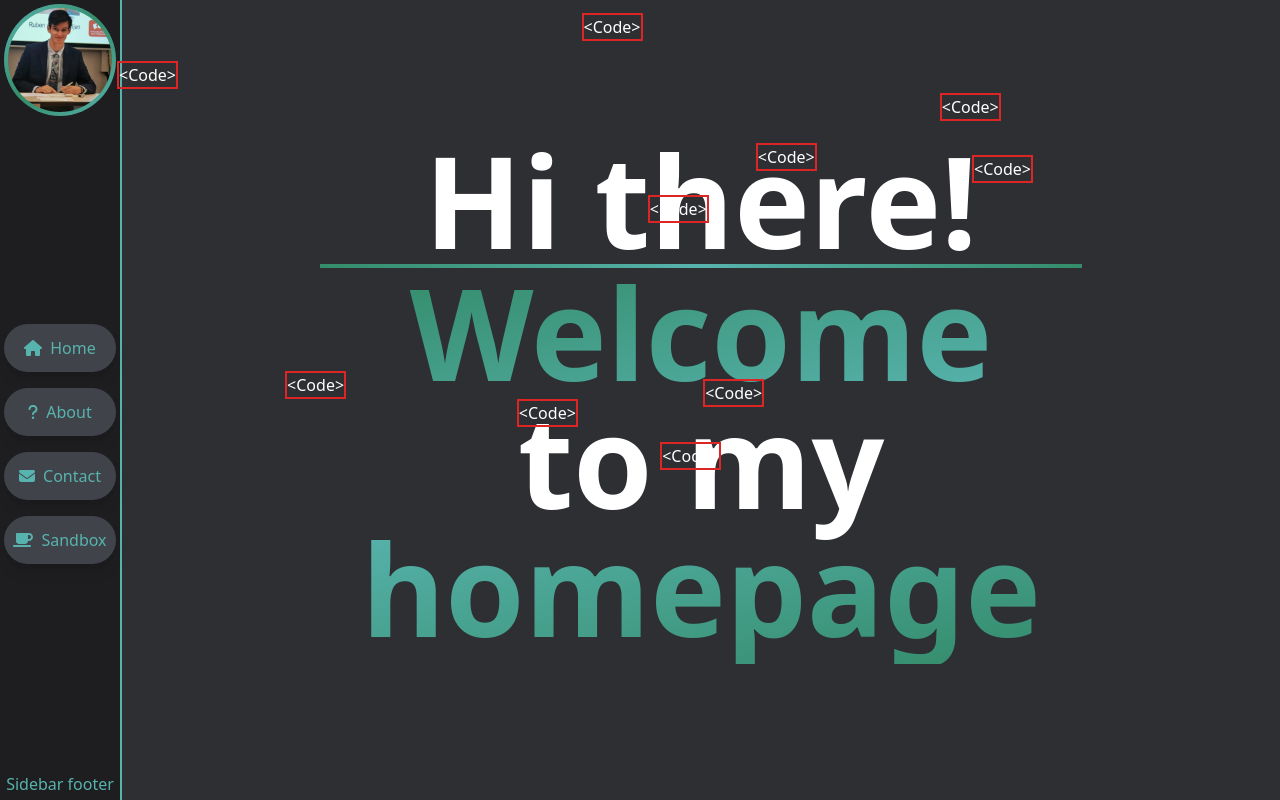
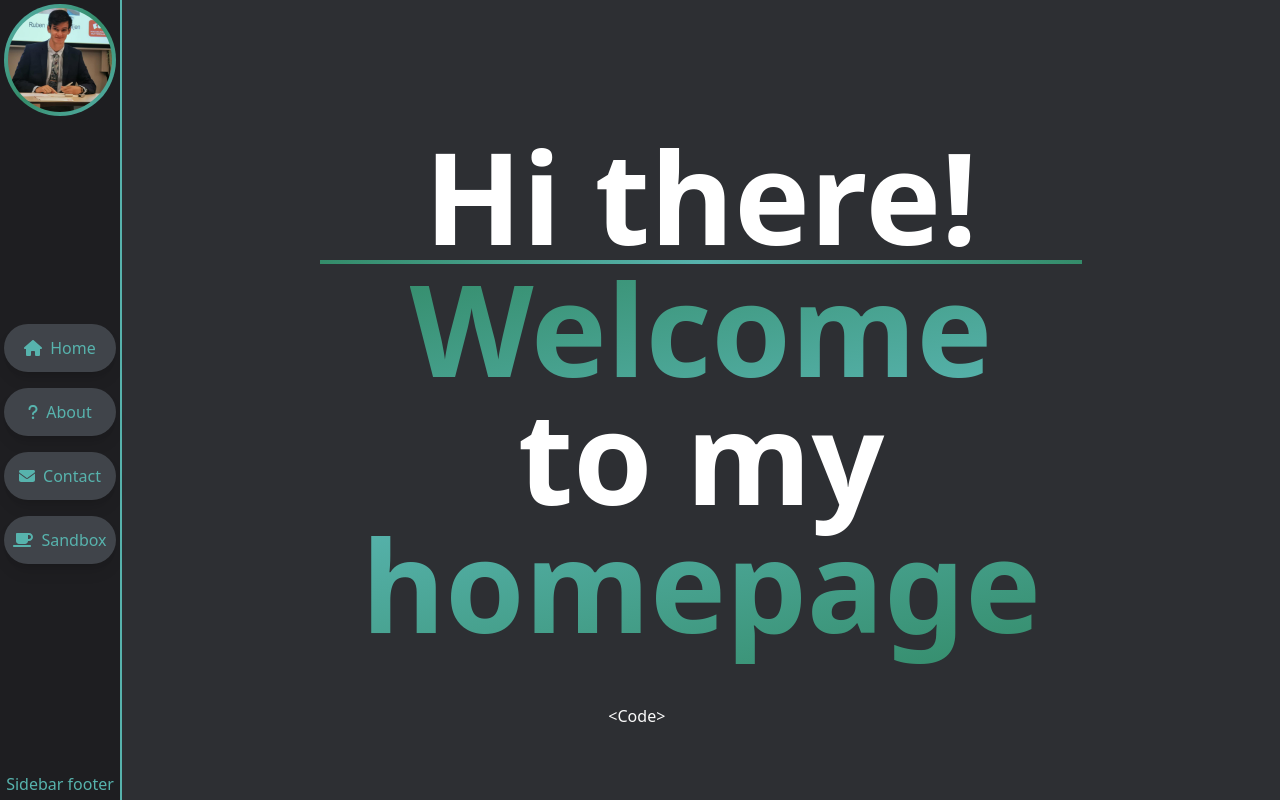
Before and after one commit to FRMeulen/me-online, a Vue app: page / in a window 1280 px wide. Both pictures are taken after a click on the element "Home". Built offline with nearby package versions, Linux system fonts and the light colour scheme.

Commit message:
Fading fixed.

```diff
--- a/src/components/home/HomeBackGround.vue
+++ b/src/components/home/HomeBackGround.vue
@@ -1,16 +1,27 @@
 <template>
-  <div
-    v-for="(word, index) in words"
-    :key="index"
-    :style="word.style"
-    class="debug-red"
-  >
-    {{ word.text }}
-  </div>
+  <TransitionGroup name="words" tag="div">
+    <div v-for="word in displayedWords" :key="word.text" :style="word.style">
+      {{ word.text }}
+    </div>
+  </TransitionGroup>
 </template>
+
+<style scoped>
+.words-enter-active,
+.words-leave-active {
+  transition: all 0.5s ease;
+}
+.words-enter-from,
+.words-leave-to {
+  opacity: 0;
+}
+</style>
 
 <script setup lang="ts">
 import { ref, onMounted, Ref } from "vue";
+
+const wordInterval = 2500;
+const wordShowDuration = 2000;
 
 interface Word {
   text: string;
@@ -18,15 +29,15 @@ interface Word {
 }
 
 onMounted(() => {
-  setInterval(addWord, 500); // Adjust timing here.
+  setInterval(addWord, wordInterval); // Adjust timing here.
 });
 
-const words: Ref<Word[]> = ref([]);
+const displayedWords: Ref<Word[]> = ref([]);
 
 const addWord = (): void => {
   const text = "<Code>"; // Fix random word generation.
-  const x: number = Math.random() * (window.innerWidth - 300) + 30;
-  const y: number = Math.random() * (window.innerHeight - 300);
+  const x: number = getSuitableXPos();
+  const y: number = getSuitableYPos();
 
   const word: Word = {
     text,
@@ -34,16 +45,25 @@ const addWord = (): void => {
       position: "absolute",
       left: `${x}px`,
       top: `${y}px`,
-      transition: "opacity 1s",
-      opacity: "1",
     },
   };
 
-  words.value.push(word);
+  displayedWords.value.push(word);
 
-  setTimeout(() => {
-    word.style.opacity = "0";
-    setTimeout(() => words.value.splice(words.value.indexOf(word), 1), 1000);
-  }, 5000);
+  setTimeout(
+    () => displayedWords.value.splice(displayedWords.value.indexOf(word), 1),
+    wordShowDuration,
+  );
+};
+
+const getSuitableXPos = (): number => {
+  const borderOffset = 300;
+  const sideBarOffset = 200;
+  return Math.random() * (window.innerWidth - borderOffset) + sideBarOffset;
+};
+
+const getSuitableYPos = (): number => {
+  const borderOffset = 30;
+  return Math.random() * (window.innerHeight - borderOffset);
 };
 </script>
--- a/src/views/HomeView.vue
+++ b/src/views/HomeView.vue
@@ -1,6 +1,5 @@
 <template>
   <div class="home h-full">
-    <HomeBackGround />
     <div
       class="introduction-container flex flex-col items-start h-full justify-center w-full"
     >
@@ -24,11 +23,12 @@
         to my
       </span>
       <span
-        class="font-bold leading-relaxed self-center text-7xl md:text-8xl lg:text-9xl bg-gradient-to-br from-primary to-secondary bg-clip-text text-transparent pb-3"
+        class="font-bold leading-relaxed self-center text-7xl md:text-8xl lg:text-9xl bg-gradient-to-br from-primary to-secondary bg-clip-text text-transparent pb-5"
       >
         homepage
       </span>
     </div>
+    <HomeBackGround />
   </div>
 </template>
 
```
